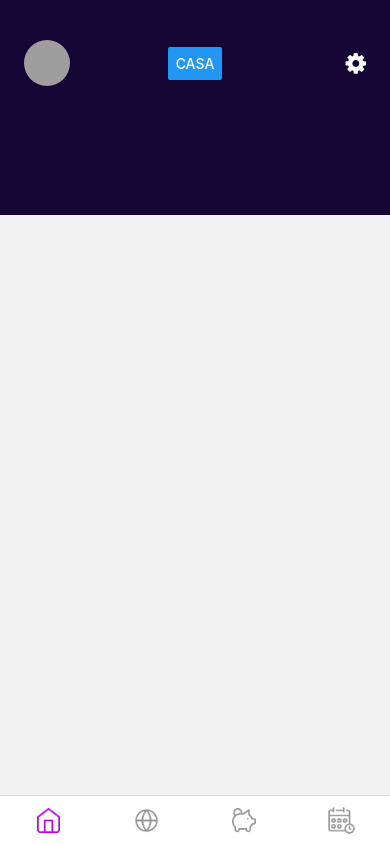
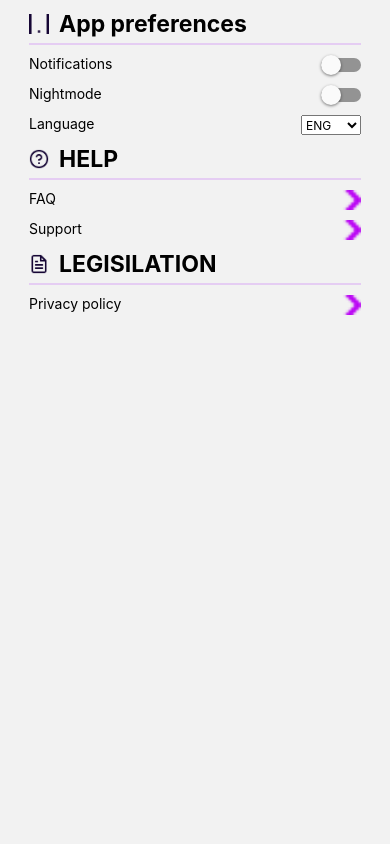
Before and after one commit to SeppeBe1/Homie, a React Native app in the folder homie/: screen /settings in a window 390 px wide. Before the commit this address had no page. Built offline with nearby package versions, Linux system fonts and the light colour scheme; grey boxes are pictures that could not be loaded.

Commit message:
Fix:Navigator can work seperatly but still bugs

```diff
--- a/homie/App.js
+++ b/homie/App.js
@@ -1,9 +1,16 @@
 import { View, Text } from 'react-native'
 import React from 'react'
-import BottomBarContainer from './BottomBarContainer'
+import {StackNavigator} from './StackNavigator'
+import {TabNavigator}  from './TabNavigator';
+import { NavigationContainer } from '@react-navigation/native';
+
+import Settings from './screens/settings';
+import Homescreen from './screens/Homescreen';
 
 export default function App() {
   return (
-    <BottomBarContainer/>
-  )
-}
+
+      <StackNavigator/>
+
+    )
+  }
--- a/homie/BottomBarContainer.js
+++ /dev/null
@@ -1,84 +0,0 @@
-import { View, Text, Image } from 'react-native'
-import React from 'react';
-import { NavigationContainer } from '@react-navigation/native';
-import { createBottomTabNavigator } from '@react-navigation/bottom-tabs';
-import { useNavigation } from '@react-navigation/native';
-
-
-
-//Screens
-
-import Homescreen from './screens/Homescreen';
-import Costsplitterscreen from './screens/Costsplitterscreen';
-import Behomiescreen from './screens/BeHomiescreen';
-import CalendarScreen from './screens/Calendarscreen';
-import Homeaccount from './screens/Homeaccount';
-
-
-//Screen names
-
-const Homename = 'Home';
-const Costsplittername = 'Costsplitter';
-const Behomiename = 'Behomie';
-const Calendarname = 'Calendar';
-const Homeaccountname = 'Homeaccount';
-
-
-const Tab = createBottomTabNavigator();
-
-
-
-export default function BottomBarContainer() {
-  return (
-    <NavigationContainer>
-        <Tab.Navigator screenOptions={{headerShown: false}} tabBarOptions={{
-        showLabel: false}}>
-
-        <Tab.Screen name={Homename} component={Homescreen}
-          options={{
-            tabBarIcon: ({ focused, color, size }) => (
-              <Image
-              source={ focused ? require('./assets/icons/homeFocused.png') : require('./assets/icons/home.png')}
-              style={{ width: size, height: size }}
-              resizeMode="contain"
-            />
-            )}}/>
-
-        <Tab.Screen name={Behomiename} component={Behomiescreen}
-        options={{
-          tabBarIcon: ({ focused, color, size }) => (
-            <Image
-            source={ focused ? require('./assets/icons/communityFocused.png') : require('./assets/icons/community.png')}
-            style={{ width: size, height: size }}
-            resizeMode="contain"
-          />
-          )}}/>
-
-        <Tab.Screen name={Costsplittername} component={Costsplitterscreen}
-        options={{
-          tabBarIcon: ({ focused, color, size }) => (
-            <Image
-            source={ focused ? require('./assets/icons/costsplitFocused.png') : require('./assets/icons/costsplit.png')}
-            style={{ width: size, height: size }}
-            resizeMode="contain"
-          />
-          )}}/>
-
-        <Tab.Screen name={Calendarname} component={CalendarScreen}
-        options={{
-          tabBarIcon: ({ focused, color, size }) => (
-            <Image
-            source={ focused ? require('./assets/icons/calendarFocused.png') : require('./assets/icons/calendar.png')}
-            style={{ width: 35, height: 35 }}
-            resizeMode="contain"
-          />
-          )}}/>
-
-        </Tab.Navigator>
-    </NavigationContainer>
-  )
-}
-
-// const styles = StyleSheet.create({
-
-// })
--- /dev/null
+++ b/homie/StackNavigator.js
@@ -0,0 +1,22 @@
+import { createStackNavigator } from '@react-navigation/stack';
+import { NavigationContainer } from '@react-navigation/native';
+
+import Home from './screens/Homescreen';
+import Settings from './screens/settings';
+import { View } from 'react-native';
+
+  export function StackNavigator() {
+
+    // Create a StackNavigator with the 3 provided screens
+    const Stack = createStackNavigator();
+    return (
+      // independent={true}
+      <NavigationContainer independent={true} >
+        <Stack.Navigator screenOptions={{headerShown: false}}>
+          <Stack.Screen name="homescreen" component={Home} />
+          <Stack.Screen name="settings" component={Settings} />
+        </Stack.Navigator>
+        </NavigationContainer>
+
+    );
+  }
--- /dev/null
+++ b/homie/TabNavigator.js
@@ -0,0 +1,80 @@
+import { View, Text, Image } from 'react-native'
+import React from 'react';
+import { NavigationContainer } from '@react-navigation/native';
+import { createBottomTabNavigator } from '@react-navigation/bottom-tabs';
+import { useNavigation } from '@react-navigation/native';
+
+
+
+//Screens
+
+import Homescreen from './screens/Homescreen';
+import Costsplitterscreen from './screens/Costsplitterscreen';
+import Behomiescreen from './screens/BeHomiescreen';
+import CalendarScreen from './screens/Calendarscreen';
+import Homeaccount from './screens/Homeaccount';
+
+
+//Screen names
+
+const Homename = 'Home';
+const Costsplittername = 'Costsplitter';
+const Behomiename = 'Behomie';
+const Calendarname = 'Calendar';
+const Homeaccountname = 'Homeaccount';
+
+
+const Tab = createBottomTabNavigator();
+
+// independent={true}
+
+ export function TabNavigator() {
+  return (
+    <NavigationContainer independent={true} >
+        <Tab.Navigator screenOptions={{headerShown: false}} tabBarOptions={{
+        showLabel: false}}>
+
+          <Tab.Screen name={Homename} component={Homescreen}
+            options={{
+              tabBarIcon: ({ focused, color, size }) => (
+                <Image
+                source={ focused ? require('./assets/icons/homeFocused.png') : require('./assets/icons/home.png')}
+                style={{ width: size, height: size }}
+                resizeMode="contain"
+              />
+              )}}/>
+
+          <Tab.Screen name={Behomiename} component={Behomiescreen}
+          options={{
+            tabBarIcon: ({ focused, color, size }) => (
+              <Image
+              source={ focused ? require('./assets/icons/communityFocused.png') : require('./assets/icons/community.png')}
+              style={{ width: size, height: size }}
+              resizeMode="contain"
+            />
+            )}}/>
+
+          <Tab.Screen name={Costsplittername} component={Costsplitterscreen}
+          options={{
+            tabBarIcon: ({ focused, color, size }) => (
+              <Image
+              source={ focused ? require('./assets/icons/costsplitFocused.png') : require('./assets/icons/costsplit.png')}
+              style={{ width: size, height: size }}
+              resizeMode="contain"
+            />
+            )}}/>
+
+          <Tab.Screen name={Calendarname} component={CalendarScreen}
+          options={{
+            tabBarIcon: ({ focused, color, size }) => (
+              <Image
+              source={ focused ? require('./assets/icons/calendarFocused.png') : require('./assets/icons/calendar.png')}
+              style={{ width: 35, height: 35 }}
+              resizeMode="contain"
+            />
+            )}}/>
+
+        </Tab.Navigator>
+        </NavigationContainer>
+  )
+}
--- a/homie/package.json
+++ b/homie/package.json
@@ -27,7 +27,9 @@
     "react-native-navigation": "^7.32.1",
     "react-native-navigation-container": "^1.0.6",
     "react-native-vector-icons": "^9.2.0",
-    "react-native-web": "~0.18.10"
+    "react-native-web": "~0.18.10",
+    "react-native-screens": "~3.20.0",
+    "react-native-safe-area-context": "4.5.0"
   },
   "devDependencies": {
     "@babel/core": "^7.20.0",
--- a/homie/screens/Calendarscreen.js
+++ b/homie/screens/Calendarscreen.js
@@ -1,8 +1,5 @@
 import { View, Text } from 'react-native'
 import React from 'react'
-import { NavigationContainer } from '@react-navigation/native';
-import { createNativeStackNavigator } from '@react-navigation/native-stack';
-import { createStackNavigator } from '@react-navigation/native-stack';
 
 export default function CalendarScreen({navigation}) {
   return (
--- a/homie/screens/Costsplitterscreen.js
+++ b/homie/screens/Costsplitterscreen.js
@@ -1,8 +1,5 @@
 import { View, Text } from 'react-native'
 import React from 'react'
-import { NavigationContainer } from '@react-navigation/native';
-import { createNativeStackNavigator } from '@react-navigation/native-stack';
-import { createStackNavigator } from '@react-navigation/native-stack';
 
 export default function Costsplitterscreen({navigation}) {
   return (
--- a/homie/screens/Homescreen.js
+++ b/homie/screens/Homescreen.js
@@ -2,6 +2,8 @@ import React from 'react';
 import { StyleSheet, View, Text, Button, Image } from 'react-native';
 import { Header, Avatar } from 'react-native-elements';
 import Icon from 'react-native-vector-icons/FontAwesome';
+import {TabNavigator}  from '../TabNavigator';
+
 
 
 import myImage from '../assets/intersect.svg';
@@ -10,12 +12,13 @@ export default function Homescreen({navigation}) {
 
   return (
     <View>
+      {/* <TabNavigator/> */}
       <View
         style={{
           backgroundColor: '#160635',
           height: 215,
           width: '100%',
-        }}
+        }}w
       >
         <Header
           containerStyle={styles.headerContainer}
@@ -49,12 +52,15 @@ export default function Homescreen({navigation}) {
                 height: '100%'
               }}
             >
-              <Icon name="cog" color="white" size={24} onPress={() => alert('Settings')} />
+              <Icon name="cog" color="white" size={24} onPress={() => {navigation.navigate({ name: 'settings' })}} />
             </View>
           }
         />
       </View>
       <Image source={myImage} style={{width: 100, height: 100}} />
+      <View>
+        {/* <BottomBarContainer/> */}
+      </View>
     </View>
   );
 }
--- a/homie/screens/settings.js
+++ b/homie/screens/settings.js
@@ -116,12 +116,13 @@ const styles = StyleSheet.create({
   },
 
   arrowRight: {
-    height: 10,
-    width: 10,
+    height: 20,
+    width: 20,
   },
 
   hr:{
     height: 2,
     backgroundColor: '#E5CDF3',
+    marginTop:5,
   }
 })
```
Also changed, not shown: homie/compontents/CustommSwitch.js (renamed from homie/components/CustommSwitch.js), homie/compontents/horizontalRuler.js (renamed from homie/components/horizontalRuler.js), 1 other file (tests, documents, lock files or other folders).
